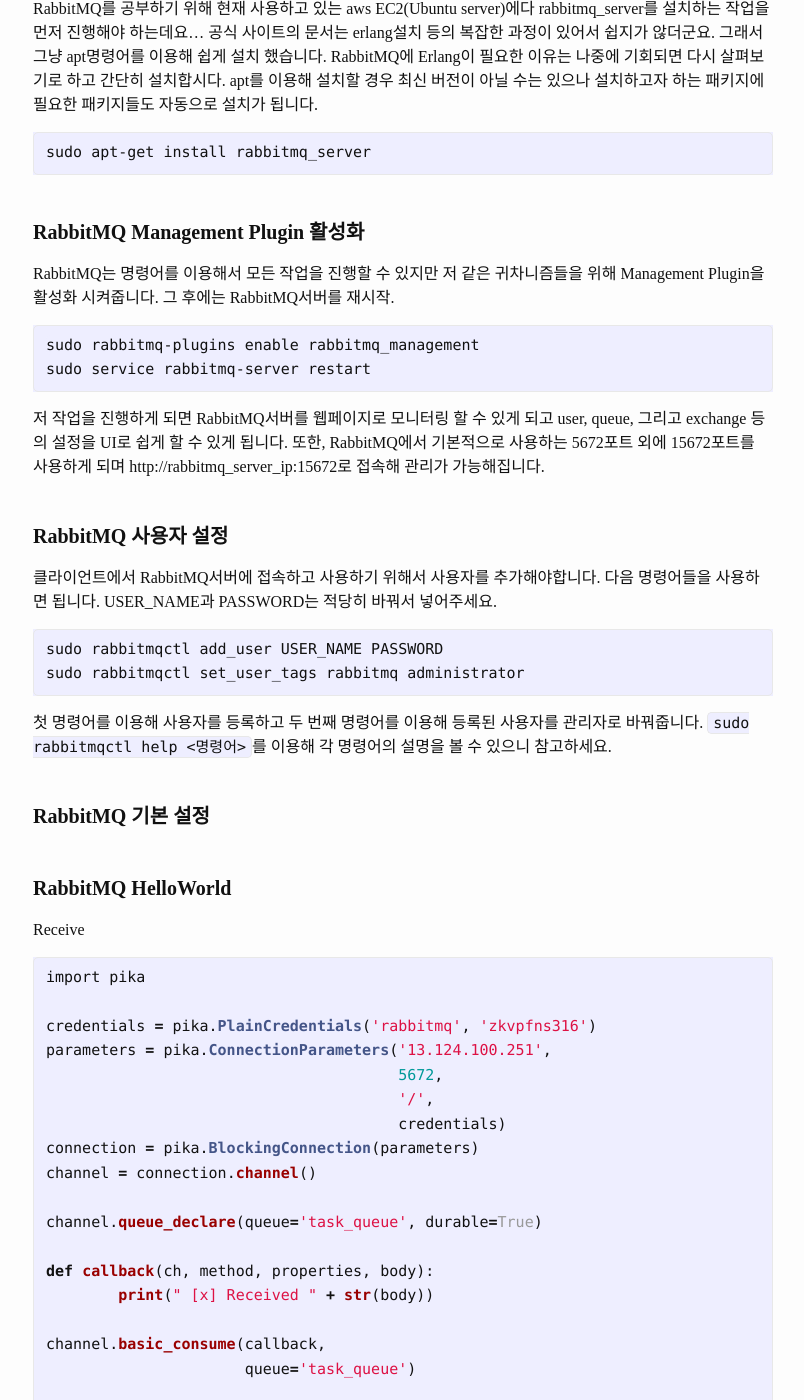
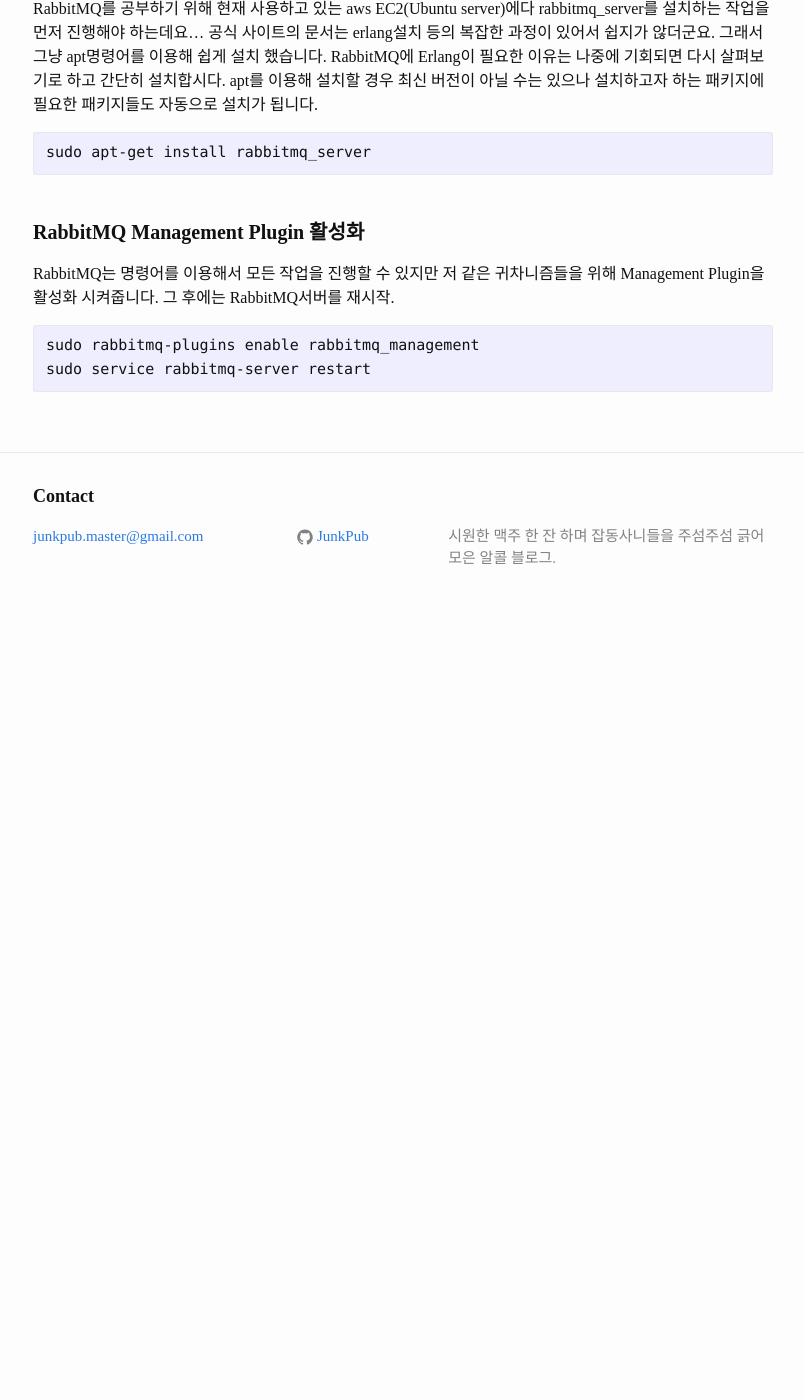
Before and after one commit to junkpub/blog, a Jekyll site: the page built from _posts/2017-12-21-RabbitMQ2.md, in a window 1280 px wide and 1400 px high, scrolled down 400 px. Shown: the whole window, without its empty margins (237-1041 px from the left). Built offline with Jekyll 4.4.1, drawn with Linux system fonts in a browser that asks for light colours; some web fonts are replaced; a file with an impossible date is left out; after the commit the page ends 1030 px from its top, so only the background shows below that; some of the changed text lies outside the part shown.

Commit message:
테스트

````diff
--- a/_posts/2017-12-21-RabbitMQ2.md
+++ b/_posts/2017-12-21-RabbitMQ2.md
@@ -19,66 +19,3 @@
 sudo rabbitmq-plugins enable rabbitmq_management
 sudo service rabbitmq-server restart
 ```
-저 작업을 진행하게 되면 RabbitMQ서버를 웹페이지로 모니터링 할 수 있게 되고 user, queue, 그리고 exchange 등의 설정을 UI로 쉽게 할 수 있게 됩니다. 또한, RabbitMQ에서 기본적으로 사용하는 5672포트 외에 15672포트를 사용하게 되며 http://rabbitmq_server_ip:15672로 접속해 관리가 가능해집니다.
-
-#### RabbitMQ 사용자 설정
-클라이언트에서 RabbitMQ서버에 접속하고 사용하기 위해서 사용자를 추가해야합니다. 다음 명령어들을 사용하면 됩니다. USER_NAME과 PASSWORD는 적당히 바꿔서 넣어주세요.
-```
-sudo rabbitmqctl add_user USER_NAME PASSWORD
-sudo rabbitmqctl set_user_tags rabbitmq administrator
-```
-첫 명령어를 이용해 사용자를 등록하고 두 번째 명령어를 이용해 등록된 사용자를 관리자로 바꿔줍니다. `sudo rabbitmqctl help <명령어>`를 이용해 각 명령어의 설명을 볼 수 있으니 참고하세요.
-
-#### RabbitMQ 기본 설정
-
-#### RabbitMQ HelloWorld
-Receive
-``` python
-import pika
-
-credentials = pika.PlainCredentials('rabbitmq', 'zkvpfns316')
-parameters = pika.ConnectionParameters('13.124.100.251',
-                                       5672,
-                                       '/',
-                                       credentials)
-connection = pika.BlockingConnection(parameters)
-channel = connection.channel()
-
-channel.queue_declare(queue='task_queue', durable=True)
-
-def callback(ch, method, properties, body):
-	print(" [x] Received " + str(body))
-
-channel.basic_consume(callback,
-                      queue='task_queue')
-
-print(' [*] Waiting for messages. To exit press CTRL+C')
-channel.start_consuming()
-```
-
-Send
-``` python
-import pika
-import time
-
-credentials = pika.PlainCredentials('rabbitmq', 'zkvpfns316')
-parameters = pika.ConnectionParameters('13.124.100.251',
-                                       5672,
-                                       '/',
-                                       credentials)
-connection = pika.BlockingConnection(parameters)
-channel = connection.channel()
-
-channel.queue_declare(queue='task_queue', durable=True)
-
-var = 0
-while True:
-	text = 'Hello World! ' + str(var % 3)
-	channel.basic_publish(exchange='',
-						  routing_key='task_queue',
-						  body=text)
-	print(" [x] Sent " + text)
-	var += 1
-	time.sleep(0.5)
-connection.close()
-```
````
